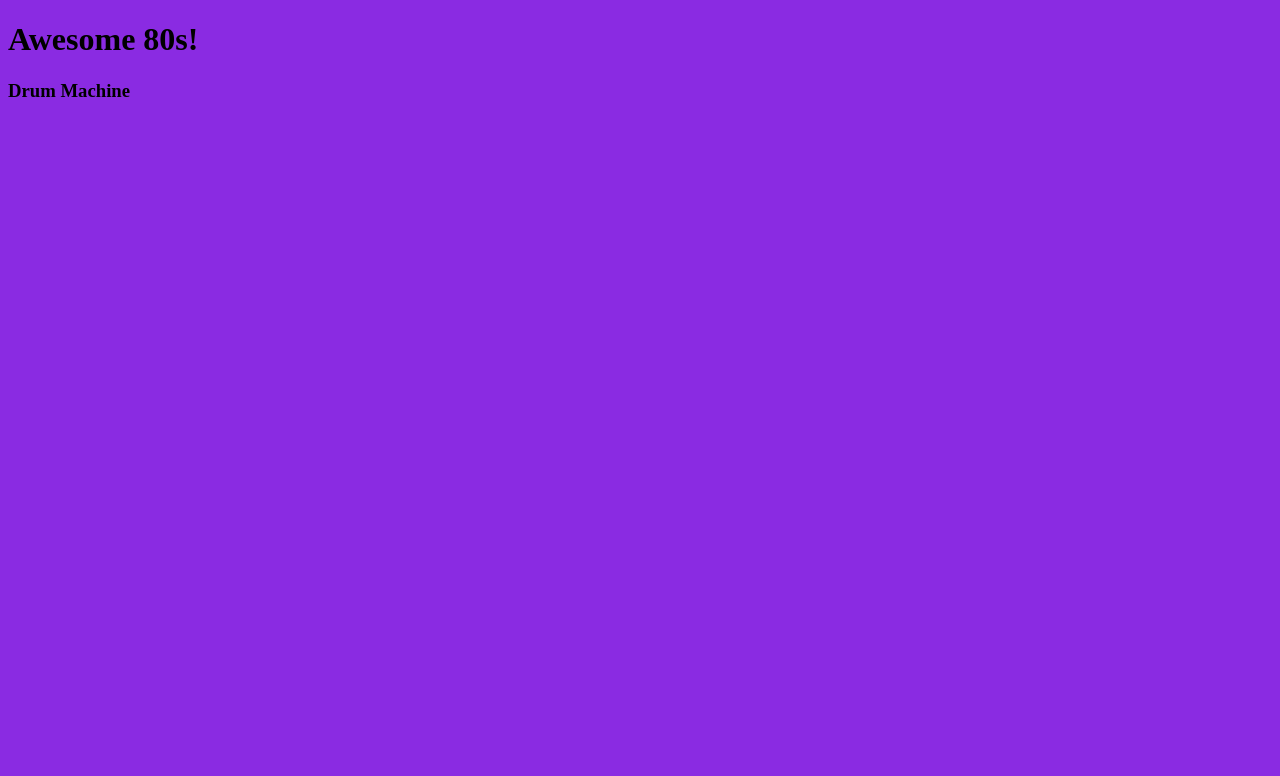
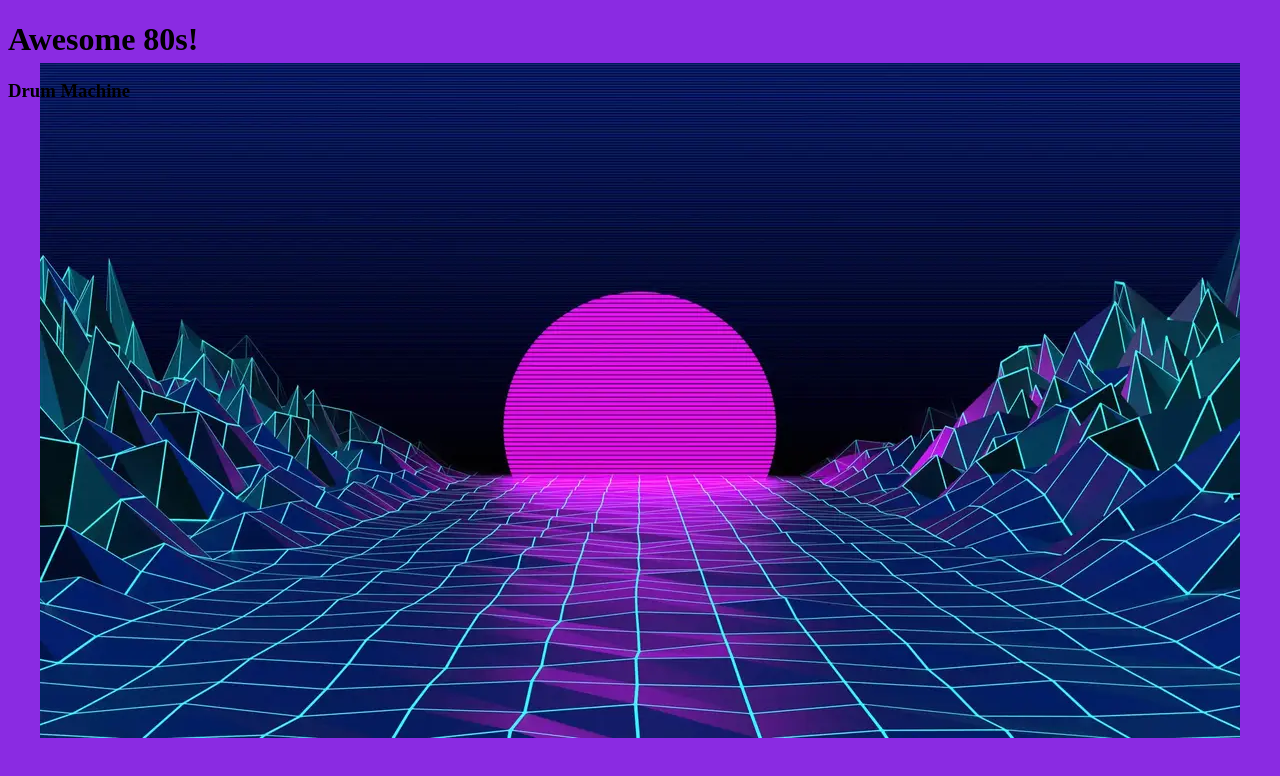
Before and after one commit to NickWaldock/Awesome-80s, a plain HTML site: page index.html in a window 1280 px wide. Drawn offline with Linux system fonts and the light colour scheme.

Commit message:
add background image

```diff
--- a/assets/css/style.css
+++ b/assets/css/style.css
@@ -1,3 +1,7 @@
 body {
+    background: url("/assets/images/background.webp");
+    background-repeat: no-repeat;
+    background-position: center;
+    background-attachment: fixed;
     background-color: blueviolet;
 }
```
Also changed, not shown: assets/images/background.webp (added).
